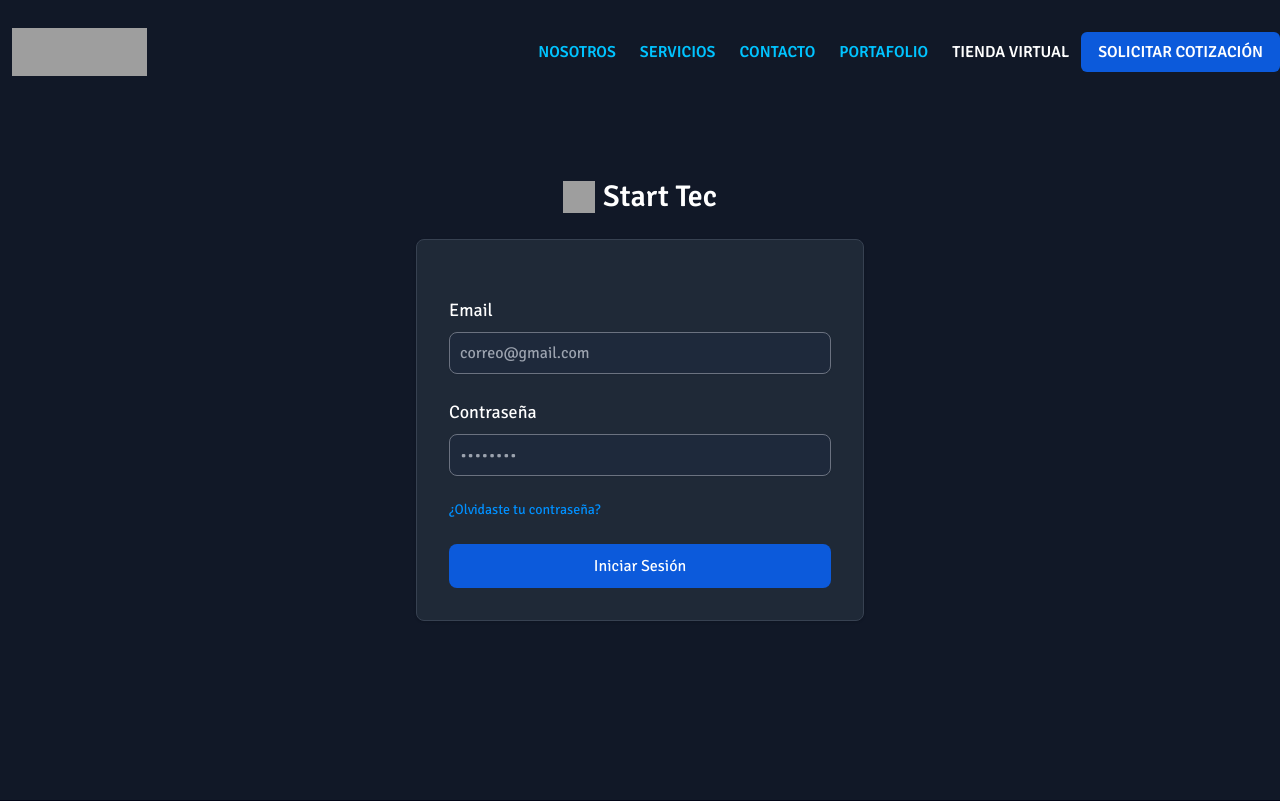
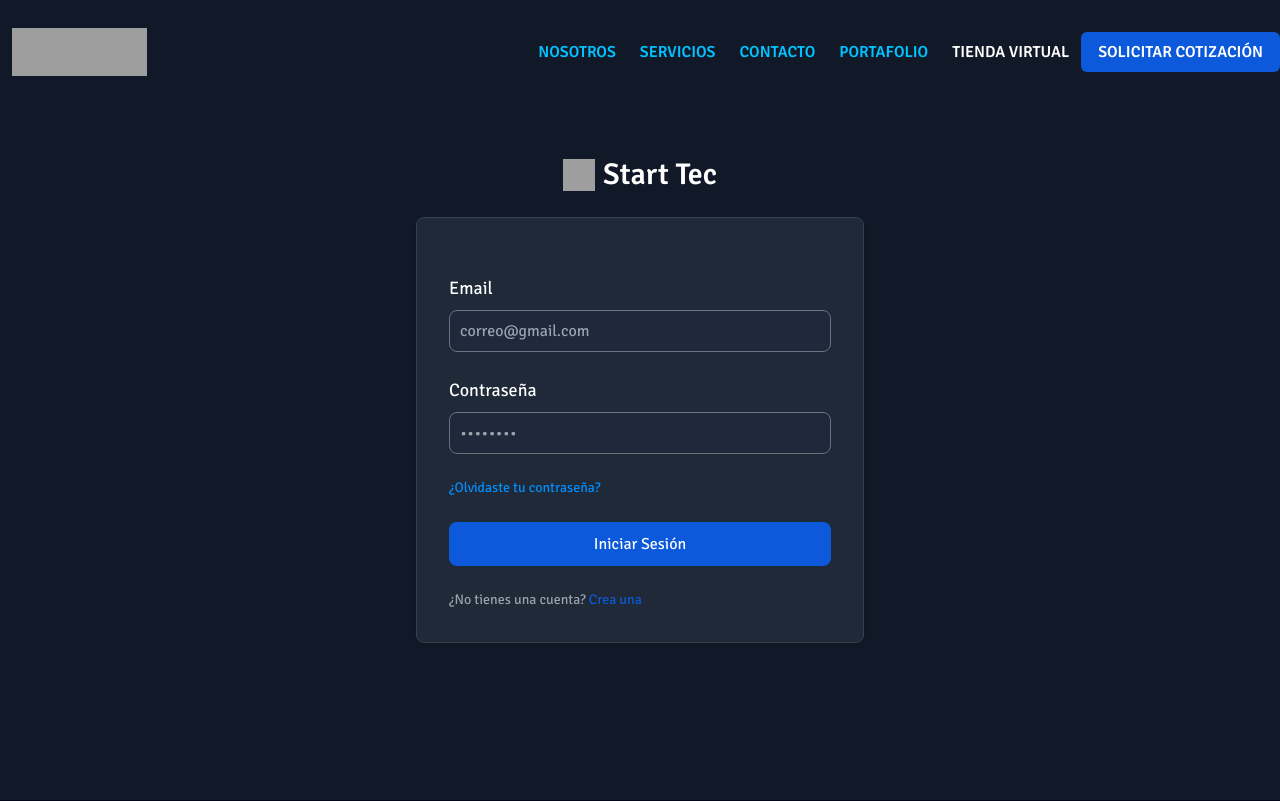
Before and after one commit to Alexis-Castro/starttec, a PHP site: template views/auth/login.php in a window 1280 px wide. Shown: the top 801 px of the page. Run offline with PHP 8.4, Linux system fonts and the light colour scheme; the template is opened without the code that fills it, so the values that code supplies are empty; grey boxes are pictures that could not be loaded.

Commit message:
nuevo enlace crear cuenta

```diff
--- a/views/auth/login.php
+++ b/views/auth/login.php
@@ -29,9 +29,9 @@
                   <a href="/auth/olvide" class="text-sm font-medium hover:underline text-azul-claro">¿Olvidaste tu contraseña?</a>
                </div>
                <button type="submit" class="w-full text-white focus:ring-2 focus:outline-none font-medium rounded-lg px-5 py-2.5 text-center bg-azul hover:bg-blue-700 transition ">Iniciar Sesión</button>
-               <!-- <p class="text-sm font-light text-gray-400">
-                  ¿No tienes una cuenta? <a href="/registro" class="font-medium hover:underline text-azul"> Crea una</a>
-               </p> -->
+               <p class="text-sm font-light text-gray-400">
+                  ¿No tienes una cuenta? <a href="/auth/registro" class="font-medium hover:underline text-azul"> Crea una</a>
+               </p>
             </form>
          </div>
       </div>
```
